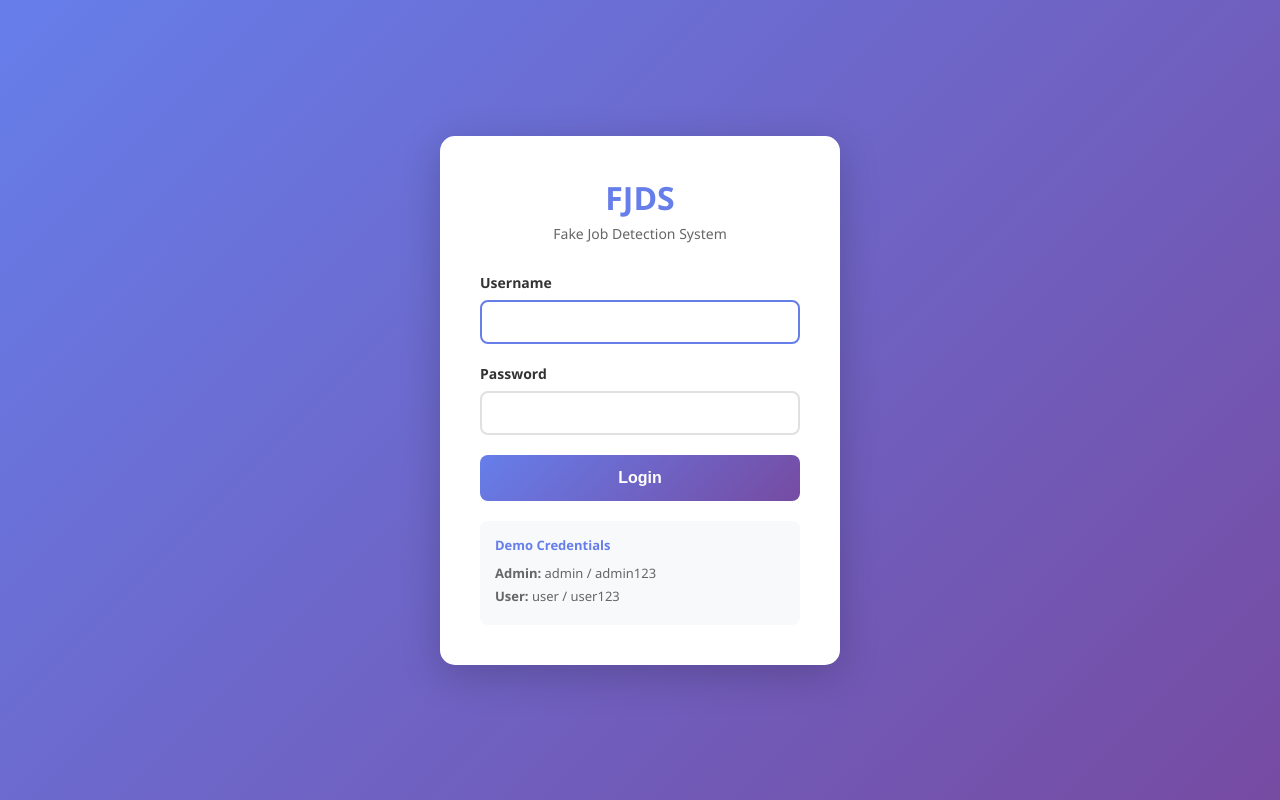
After one commit to Shanny254/Fake-Job-Detection-System, a Django app: template backend/detector/templates/login.html in a window 1280 px wide. The commit adds this page. Run offline with Django 5.2, Linux system fonts and the light colour scheme; the template is opened without the code that fills it, so the values that code supplies are empty; parts of the project's set-up code (start-up, migrations or seed data) failed here and were passed over.

Commit message:
login page

```diff
--- /dev/null
+++ b/backend/detector/templates/login.html
@@ -0,0 +1,157 @@
+<!DOCTYPE html>
+<html lang="en">
+<head>
+    <meta charset="UTF-8">
+    <meta name="viewport" content="width=device-width, initial-scale=1.0">
+    <title>Login - FJDS</title>
+    <style>
+        * {
+            margin: 0;
+            padding: 0;
+            box-sizing: border-box;
+        }
+
+        body {
+            font-family: 'Segoe UI', Tahoma, Geneva, Verdana, sans-serif;
+            background: linear-gradient(135deg, #667eea 0%, #764ba2 100%);
+            min-height: 100vh;
+            display: flex;
+            align-items: center;
+            justify-content: center;
+        }
+
+        .login-container {
+            background: white;
+            padding: 40px;
+            border-radius: 15px;
+            box-shadow: 0 10px 40px rgba(0,0,0,0.2);
+            width: 100%;
+            max-width: 400px;
+        }
+
+        .logo {
+            text-align: center;
+            margin-bottom: 30px;
+        }
+
+        .logo h1 {
+            color: #667eea;
+            font-size: 32px;
+            margin-bottom: 5px;
+        }
+
+        .logo p {
+            color: #666;
+            font-size: 14px;
+        }
+
+        .form-group {
+            margin-bottom: 20px;
+        }
+
+        .form-group label {
+            display: block;
+            color: #333;
+            font-weight: 600;
+            margin-bottom: 8px;
+            font-size: 14px;
+        }
+
+        .form-group input {
+            width: 100%;
+            padding: 12px 15px;
+            border: 2px solid #e0e0e0;
+            border-radius: 8px;
+            font-size: 14px;
+            transition: border-color 0.3s;
+        }
+
+        .form-group input:focus {
+            outline: none;
+            border-color: #667eea;
+        }
+
+        .error-message {
+            background: #fee;
+            color: #c33;
+            padding: 12px;
+            border-radius: 8px;
+            margin-bottom: 20px;
+            font-size: 14px;
+            text-align: center;
+        }
+
+        .login-button {
+            width: 100%;
+            padding: 14px;
+            background: linear-gradient(135deg, #667eea 0%, #764ba2 100%);
+            color: white;
+            border: none;
+            border-radius: 8px;
+            font-size: 16px;
+            font-weight: 600;
+            cursor: pointer;
+            transition: transform 0.2s;
+        }
+
+        .login-button:hover {
+            transform: translateY(-2px);
+            box-shadow: 0 5px 20px rgba(102, 126, 234, 0.4);
+        }
+
+        .info-box {
+            margin-top: 20px;
+            padding: 15px;
+            background: #f8f9fa;
+            border-radius: 8px;
+            font-size: 13px;
+        }
+
+        .info-box h4 {
+            color: #667eea;
+            margin-bottom: 10px;
+        }
+
+        .info-box p {
+            color: #666;
+            margin-bottom: 5px;
+        }
+    </style>
+</head>
+<body>
+    <div class="login-container">
+        <div class="logo">
+            <h1>FJDS</h1>
+            <p>Fake Job Detection System</p>
+        </div>
+
+        {% if error %}
+        <div class="error-message">
+            {{ error }}
+        </div>
+        {% endif %}
+
+        <form method="POST">
+            {% csrf_token %}
+
+            <div class="form-group">
+                <label for="username">Username</label>
+                <input type="text" id="username" name="username" required autofocus>
+            </div>
+
+            <div class="form-group">
+                <label for="password">Password</label>
+                <input type="password" id="password" name="password" required>
+            </div>
+
+            <button type="submit" class="login-button">Login</button>
+        </form>
+
+        <div class="info-box">
+            <h4>Demo Credentials</h4>
+            <p><strong>Admin:</strong> admin / admin123</p>
+            <p><strong>User:</strong> user / user123</p>
+        </div>
+    </div>
+</body>
+</html>
```
Also changed, not shown: backend/detector/templates/detector/dashboard.html (+158 -1 lines).
